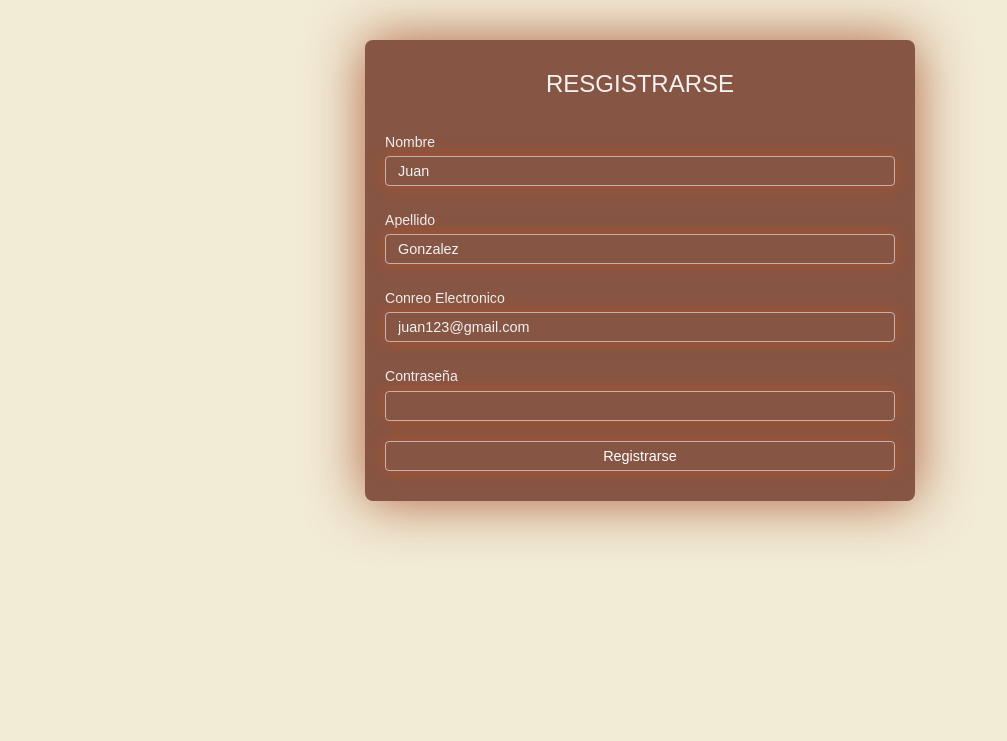
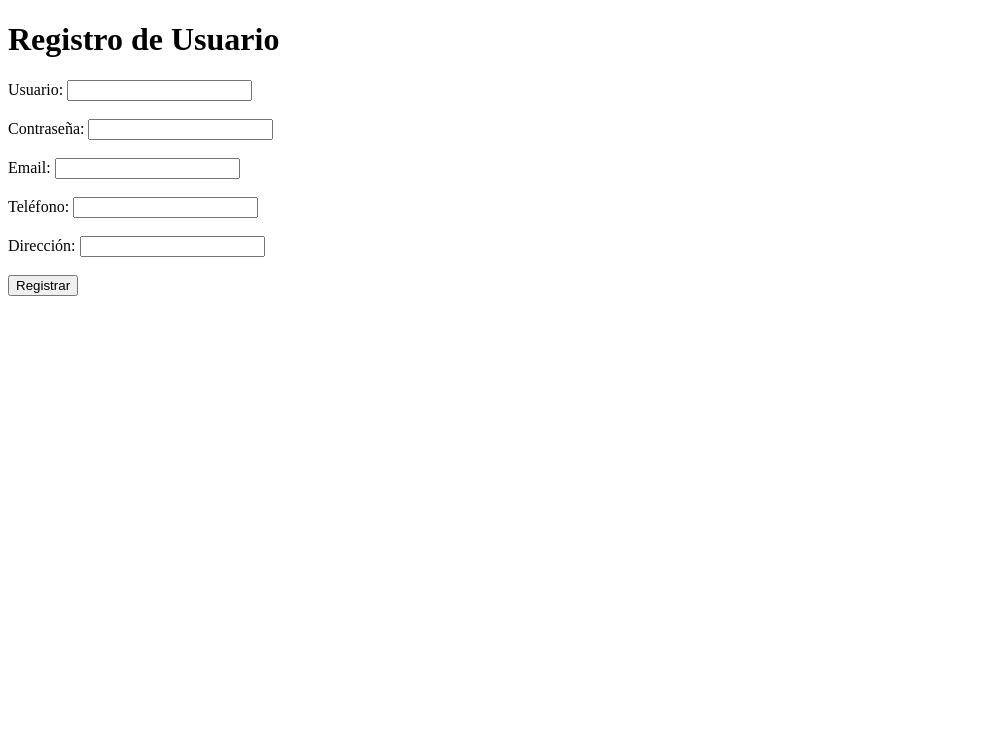
Before and after one commit to Dani01001/ReservaYa, a Django app: template expotec/app web/templates/html/registro.html in a window 1280 px wide. Shown: the top 741 px of the page, without its empty margins (0-1007 px from the left). After the commit the page ends 296 px from the top, so only its background shows below. Run offline with Django 5.2, Linux system fonts and the light colour scheme; the template is opened without the code that fills it, so the values that code supplies are empty.

Commit message:
wasaaaa2

```diff
--- /dev/null
+++ b/expotec/app web/static/js/registro.js
@@ -0,0 +1,29 @@
+const form = document.getElementById("formRegistro");
+
+form.addEventListener("submit", function(e) {
+    e.preventDefault(); // evita que el formulario recargue la página
+
+    const formData = new FormData(form);
+    const data = {
+        username: formData.get("username"),
+        password: formData.get("password"),
+        email: formData.get("email"),
+        telefono: formData.get("telefono"),
+        direccion: formData.get("direccion")
+    };
+
+    fetch("http://192.168.100.250:8000/api/usuarios/registrar/", {
+        method: "POST",
+        headers: { "Content-Type": "application/json" },
+        body: JSON.stringify(data)
+    })
+    .then(res => res.json())
+    .then(respuesta => {
+        if (respuesta.message) {
+            alert("Usuario registrado con éxito");
+        } else if (respuesta.error) {
+            alert("Error: " + respuesta.error);
+        }
+    })
+    .catch(error => console.error("Error:", error));
+});
--- a/expotec/app web/templates/html/registro.html
+++ b/expotec/app web/templates/html/registro.html
@@ -2,43 +2,33 @@
 <html lang="es">
 <head>
     <meta charset="UTF-8">
-    <meta name="viewport" content="width=device-width, initial-scale=1.0">
-    <link rel="stylesheet" href="../../static/css/registro.css">
-    <title>Resgistrarse</title>
+    <title>Registro de Usuario</title>
 </head>
 <body>
-       <form id="formregistro">
-        <h2>Resgistrarse</h2>
+    <h1>Registro de Usuario</h1>
 
-        <!--Informacion Basica-->
-            <div class="form_input">
-                <label for="Nombre">Nombre</label>
-                <input type="text" placeholder="Juan" id="Nombre" name="nombre_completo" required>
-            </div>
+    <form id="formRegistro">
+        <label for="username">Usuario:</label>
+        <input type="text" id="username" name="username" required><br><br>
 
-            <div class="form_input">
-                <label for="apellido">Apellido</label>
-                <input type="text" placeholder="Gonzalez" id="apellido" name="apellido" required>
-            </div>
+        <label for="password">Contraseña:</label>
+        <input type="password" id="password" name="password" required><br><br>
 
-            <div class="form_input">
-                <label for="correo">Conreo Electronico</label>
-                <input type="text" placeholder="juan123@gmail.com" id="correo" name="correo" required>
-            </div>
+        <label for="email">Email:</label>
+        <input type="email" id="email" name="email"><br><br>
 
-            <div class="form_input">
-                <label for="password">Contraseña</label>
-                <input type="password" id="password" name="password" required>
-            </div>
+        <label for="telefono">Teléfono:</label>
+        <input type="text" id="telefono" name="telefono"><br><br>
 
+        <label for="direccion">Dirección:</label>
+        <input type="text" id="direccion" name="direccion"><br><br>
 
-
-        <div class="form_input">
-            <button type="submit" name="registro">Registrarse</button>
-        </div>
+        <button type="submit">Registrar</button>
     </form>
 
-    <script src="../../static/js/script.js"></script>
+    <div id="mensaje"></div>
 
+    <!-- Script al final del body -->
+    <script src="../../static/js/registro.js"></script>
 </body>
 </html>
```
Also changed, not shown: expotec/app web/static/css/principal_publi.css (+28 -14 lines), expotec/app web/templates/html/principal_publi.html (+0 -41 lines).
